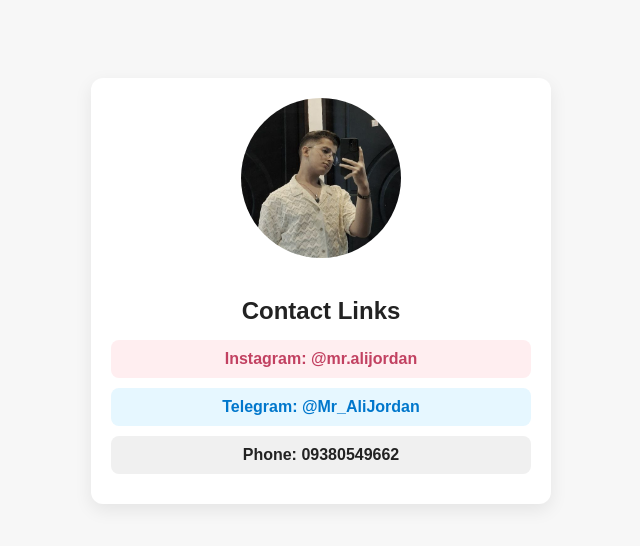
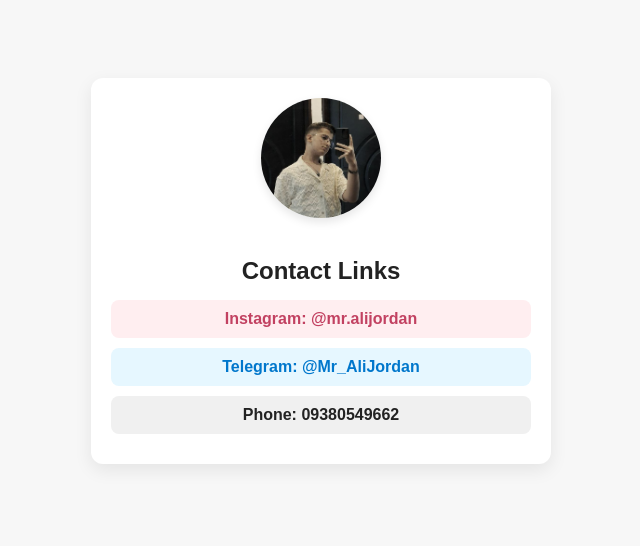
Before and after one commit to alijamalian78-bot/contact-site, a plain HTML site: page index.html in a window 1280 px wide. Shown: the whole page, without its empty margins (319-959 px from the left). Drawn offline with Linux system fonts and the light colour scheme.

Commit message:
Update index.html

```diff
--- a/index.html
+++ b/index.html
@@ -48,9 +48,10 @@
 <body>
   <div class="card">
 
-    <img src="ali jordan.jpg"
+    <img src="https://github.com/alijamalian78-bot/contact-site/blob/main/ali%20jordan.jpg?raw=true"
      alt="Profile Photo"
-     style="width:160px;height:160px;border-radius:50%;object-fit:cover;margin-bottom:15px;" />
+     style="width:120px;height:120px;border-radius:50%;object-fit:cover;margin-bottom:15px;box-shadow:0 4px 10px rgba(0,0,0,0.1);" />
+
 
     <h2>Contact Links</h2>
     <a class="insta" href="https://instagram.com/mr.alijordan" target="_blank" rel="noopener">
```
